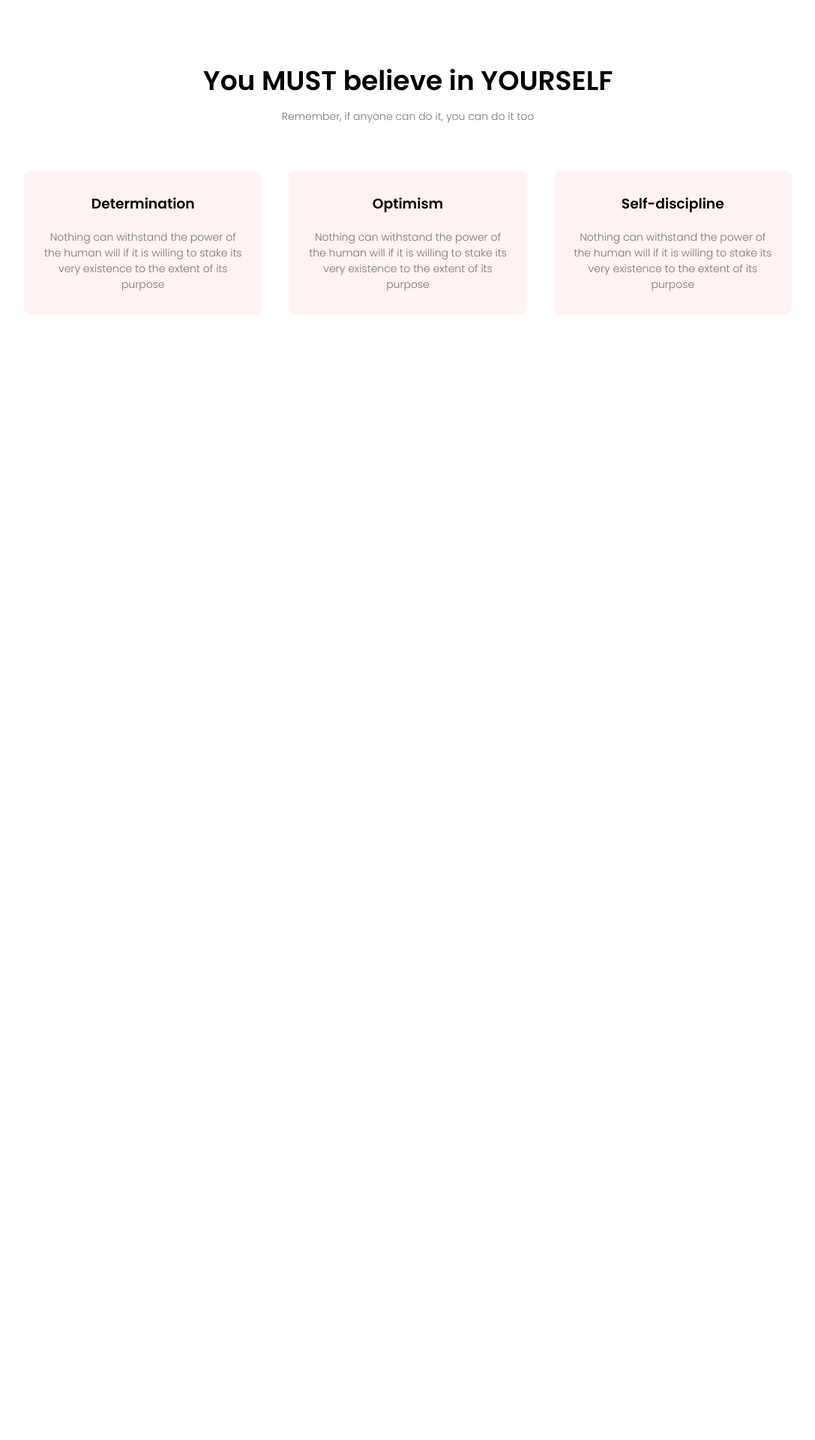
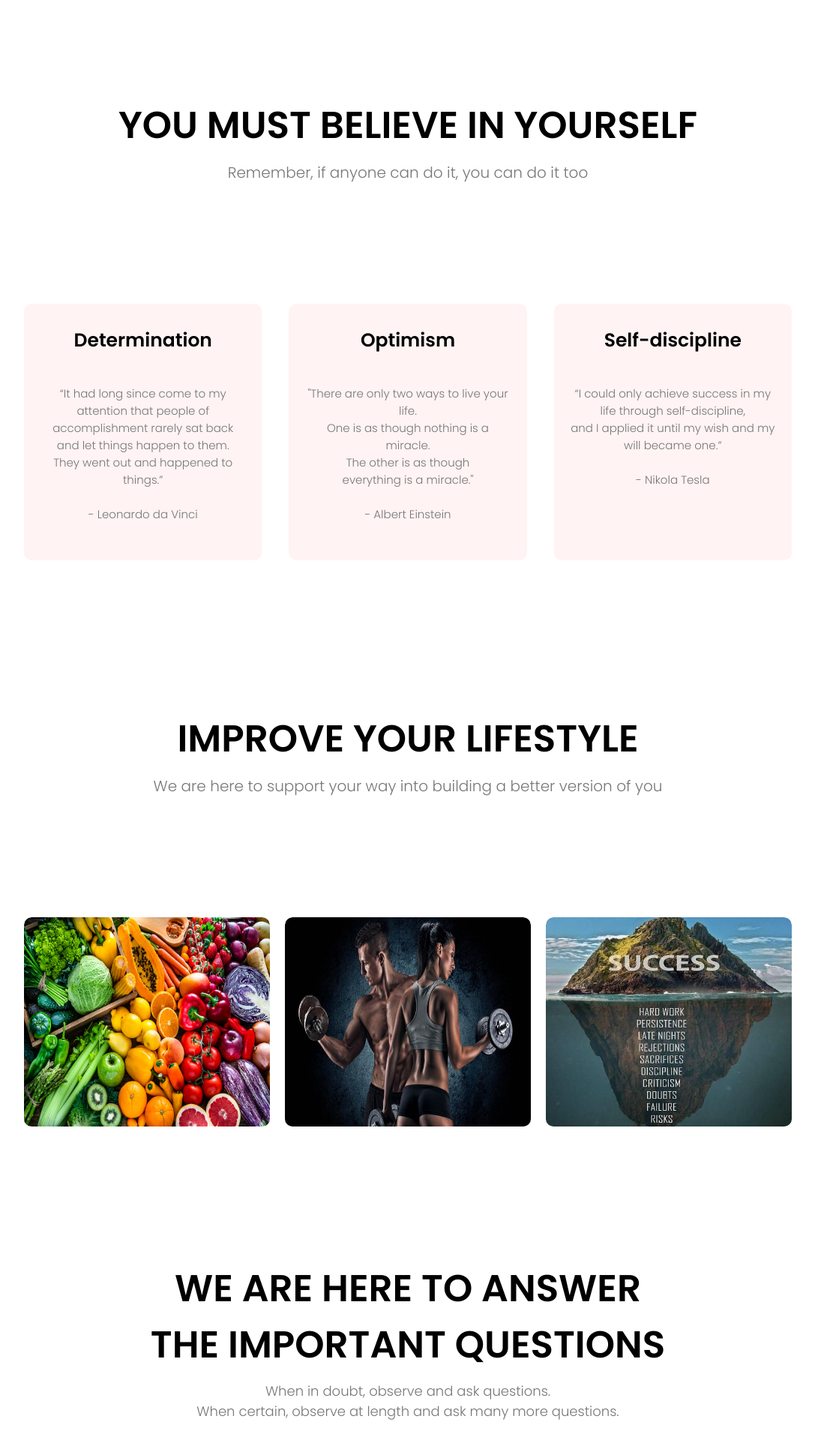
Before and after one commit to AdrianGaric09/healthy-addiction, a Vue app: page /contact in a window 1280 px wide. Shown: the part 820-2740 px from the top of the page at 75% size, without its empty margins (96-1183 px from the left). Before the commit the page ends 1391 px from the top, so only its background shows below. Built offline with nearby package versions, Linux system fonts and the light colour scheme.

Commit message:
Početna stranica update na izgledu

```diff
--- a/src/App.vue
+++ b/src/App.vue
@@ -2,20 +2,30 @@
   <div>
       <Header />
       <Motivation />
+      <Lifestyle />
+      <FAQ />
       <router-view />
+      <Footer />
   </div>
 </template>
 
 <script>
   import Header from "@/components/Header.vue";
   import Motivation from "@/components/Motivation.vue";
+  import Lifestyle from "@/components/Lifestyle.vue";
+  import FAQ from "@/components/FAQ.vue";
+  //import Contact from "@/components/Contact.vue";
+  import Footer from "@/components/Footer.vue";
 
 export default {
   name: "App",
   components: {
     Header,
-    Motivation
-
+    Motivation,
+    Lifestyle,
+    FAQ,
+    //Contact,
+    Footer,
   },
 };
 </script>
--- /dev/null
+++ b/src/components/Contact.vue
@@ -0,0 +1,27 @@
+<template>
+    <div id="contact-form">
+        <div class="Contact-scroll">
+            <h2>Feel free to leave any suggestions on how we should improve our website,<br> also let us know what you think of it so far.<br>
+            In the future we are looking forward to adding new features <br>with improving the user experience! </h2>
+            <a href="" class="hero-btn">CONTACT US</a>
+        </div>
+    </div>
+</template>
+
+<style>
+    .Contact-scroll{
+        margin: 100px auto;
+        width: 80%;
+        background-image: linear-gradient(rgba(0,0,0,0.7),rgba(0,0,0,0.7)),url(../assets/office.jpg);
+        background-position: center;
+        background-size: cover;
+        border-radius: 10px;
+        text-align: center;
+        padding: 100px 0;
+    }
+    .Contact-scroll h2{
+        color: #fff;
+        margin-bottom: 40px;
+        padding: 0;
+    }
+</style>
--- /dev/null
+++ b/src/components/FAQ.vue
@@ -0,0 +1,60 @@
+<template>
+
+    <div class="FAQ">
+        <h1>WE ARE HERE TO ANSWER <br> THE IMPORTANT QUESTIONS</h1>
+        <p>When in doubt, observe and ask questions. <br>When certain, observe at length and ask many more questions.</p>
+
+    <div class="row">
+        <div class="FAQ-col">
+            <img src="../assets/what_to_eat.jpeg">
+            <h3 class="FAQ-title">What should I eat?</h3>
+        </div>
+        <div class="FAQ-col">
+            <img src="../assets/how_to_train.jpg">
+            <h3 class="FAQ-title">How do I train?</h3>
+        </div>
+        <div class="FAQ-col">
+            <img src="../assets/Habits.jpg">
+            <h3 class="FAQ-title">How do I succeed?</h3>
+        </div>
+    </div>
+
+    <div class="How">
+        <h2>Find out for yourself<br>Click <a href="index.html">HERE</a></h2>
+    </div>
+
+    </div>
+</template>
+
+<style>
+.FAQ{
+    width: 80%;
+    margin: auto;
+    text-align: center;
+    padding-top: 100px;
+}
+.FAQ h1{
+    font-size: 50px;
+    font-weight: 600;
+}
+.FAQ p{
+    color: #777;
+    font-size: 18px;
+    font-weight: 300;
+    line-height: 22 px;
+    padding: 10px;
+     margin: 0 0 150px 0;
+}
+.FAQ-col{
+    flex-basis: 31%;
+    border-radius: 10px;
+    margin-bottom: 10%;
+    text-align: center;
+}
+.FAQ-col img{
+    width: 100%;
+    height: 85%;
+    border-radius: 10px;
+}
+
+</style>
--- /dev/null
+++ b/src/components/Footer.vue
@@ -0,0 +1,37 @@
+<template>
+<div class="footer">
+    <h3>About Us</h3>
+    <p>We are a nonprofit organization that has a goal to show<br> how
+    anyone can unlock their true potential with the right mindset </p>
+    <div class="icons">
+        <i class="fa fa-facebook"></i>
+        <i class="fa fa-instagram"></i>
+        <i class="fa fa-linkedin"></i>
+    </div>
+</div>
+</template>
+
+<style>
+.footer{
+    width: 100%;
+    text-align: center;
+    padding: 30px 0;
+}
+.footer h3{
+    margin-bottom: 15px;
+    margin-top: 20px;
+    font-weight: 800;
+}
+.footer p{
+    color: #777;
+    font-size: 15px;
+    font-weight: 300;
+    padding: 15px;
+}
+.icons .fa{
+    color: #0c0ff597;
+    margin: 0 13px;
+    cursor: pointer;
+    padding: 18px 0;
+}
+</style>
--- /dev/null
+++ b/src/components/Lifestyle.vue
@@ -0,0 +1,91 @@
+<template>
+    <div class="Lifestyle">
+        <h1>IMPROVE YOUR LIFESTYLE</h1>
+        <p>We are here to support your way into building a better version of you</p>
+
+        <div class="row">
+            <div class="Lifestyle-col">
+                <img src="../assets/food.webp">
+                <div class="layer">
+                    <h3 >HEALTHY FOOD</h3>
+                </div>
+            </div>
+            <div class="Lifestyle-col">
+                <img src="../assets/lifting.jpeg">
+                <div class="layer">
+                    <h3 >TRAINING</h3>
+                </div>
+            </div>
+            <div class="Lifestyle-col">
+                <img src="../assets/success.jpeg">
+                <div class="layer">
+                    <h3 >END GOAL</h3>
+                </div>
+            </div>
+        </div>
+    </div>
+</template>
+
+<style>
+    .Lifestyle{
+        width: 80%;
+        margin: auto;
+        text-align: center;
+        padding-top: 50px;
+    }
+    .Lifestyle h1{
+        font-size: 50px;
+        font-weight: 600;
+}
+    .Lifestyle p{
+        color: #777;
+        font-size: 20px;
+        font-weight: 300;
+        line-height: 22 px;
+        padding: 10px;
+        margin: 0 0 150px 0;
+}
+    .Lifestyle-col{
+        flex-basis: 32%;
+        border-radius: 10px;
+        margin-bottom: 30px;
+        position: relative;
+        overflow: hidden;
+    }
+    .Lifestyle-col img{
+        width: 100%;
+        height: 85%;
+        display: block;
+        border-radius: 10px;
+    }
+
+    .layer{
+        background: transparent;
+        height: 85%;
+        width: 100%;
+        position: absolute;
+        top: 0;
+        left: 0;
+        transition: 0.5s;
+        border-radius: 10px;
+    }
+    .layer:hover{
+        background: rgba(4, 57, 248, 0.566);
+    }
+    .layer h3{
+        width: 100%;
+        font-weight: 500;
+        color: #fff;
+        font-size: 26px;
+        bottom: 0;
+        left: 50%;
+        transform: translateX(-50%);
+        position: absolute;
+        opacity: 0;
+        transition: 0.5s;
+    }
+    .layer:hover h3{
+        bottom: 60%;
+        opacity: 1;
+    }
+</style>
--- a/src/components/Motivation.vue
+++ b/src/components/Motivation.vue
@@ -1,23 +1,24 @@
 <template>
     <div class="Motivation">
-    <h1>You MUST believe in YOURSELF</h1>
-    <p>Remember, if anyone can do it, you can do it too</p>
+    <h1>YOU MUST BELIEVE IN YOURSELF</h1>
+    <p class="Motivation-subtext">Remember, if anyone can do it, you can do it too</p>
 
     <div class="row">
         <div class="Motivation-col">
             <h3>Determination</h3>
-            <p>Nothing can withstand the power of the human will if it is willing to stake
-            its very existence to the extent of its purpose</p>
+            <p class="Motivacija">“It had long since come to my attention that people of accomplishment rarely sat back and let things happen to them.
+                <br>They went out and happened to things.”
+                <br><br>- Leonardo da Vinci </p>
         </div>
         <div class="Motivation-col">
             <h3>Optimism</h3>
-            <p>Nothing can withstand the power of the human will if it is willing to stake
-            its very existence to the extent of its purpose</p>
+            <p class="Motivacija">"There are only two ways to live your life.<br>
+               One is as though nothing is a miracle.<br> The other is as though <br> everything is a miracle." <br><br> - Albert Einstein</p>
         </div>
         <div class="Motivation-col">
             <h3>Self-discipline</h3>
-            <p>Nothing can withstand the power of the human will if it is willing to stake
-            its very existence to the extent of its purpose</p>
+            <p class="Motivacija">“I could only achieve success in my life through self-discipline,<br>
+                and I applied it until my wish and my will became one.” <br><br> - Nikola Tesla</p>
         </div>
     </div>
 </div>
@@ -30,20 +31,28 @@
     width: 80%;
     margin: auto;
     text-align: center;
-    padding: 100px 0 100px 0;
+    padding: 150px 0 100px 0;
 }
 
-h1{
-    font-size: 36px;
+.Motivation h1{
+    font-size: 50px;
     font-weight: 600;
 }
-
-p{
+.Motivation-subtext{
     color: #777;
-    font-size: 14px;
+    font-size: 20px;
     font-weight: 300;
     line-height: 22 px;
     padding: 10px;
+     margin: 0 0 150px 0;
+}
+.Motivacija{
+    color: #777;
+    font-size: 15px;
+    font-weight: 300;
+    line-height: 22 px;
+    padding: 10px;
+     margin: 0 0 150px 0;
 }
 
 .row{
@@ -61,7 +70,12 @@ p{
     box-sizing: border-box;
     transition: 0.5s;
 }
-h3{
+.Motivation-col p{
+   padding-top: 30px;
+   margin: 0 0 20px 0;
+}
+.Motivation h3{
+    font-size: 25px;
     text-align: center;
     font-weight: 600;
     margin: 10px 0;
--- a/src/router/index.js
+++ b/src/router/index.js
@@ -1,5 +1,6 @@
-import { createRouter, createWebHistory } from 'vue-router'
-import Home from '../views/Home.vue'
+import { createRouter, createWebHistory } from 'vue-router';
+import Home from '../views/Home.vue';
+import Contact from '../components/Contact.vue';
 
 const routes = [
   {
@@ -7,6 +8,11 @@ const routes = [
     name: 'home',
     component: Home
   },
+  {
+    path: '/contact',
+    name: 'contact',
+    component: Contact
+  }
 ]
 
 const router = createRouter({
@@ -14,4 +20,4 @@ const router = createRouter({
   routes
 })
 
-export default router
+export default router;
```
Also changed, not shown: src/components/Header.vue (+136 -20 lines), src/assets/Loading.gif (added), src/views/About.vue (added).
